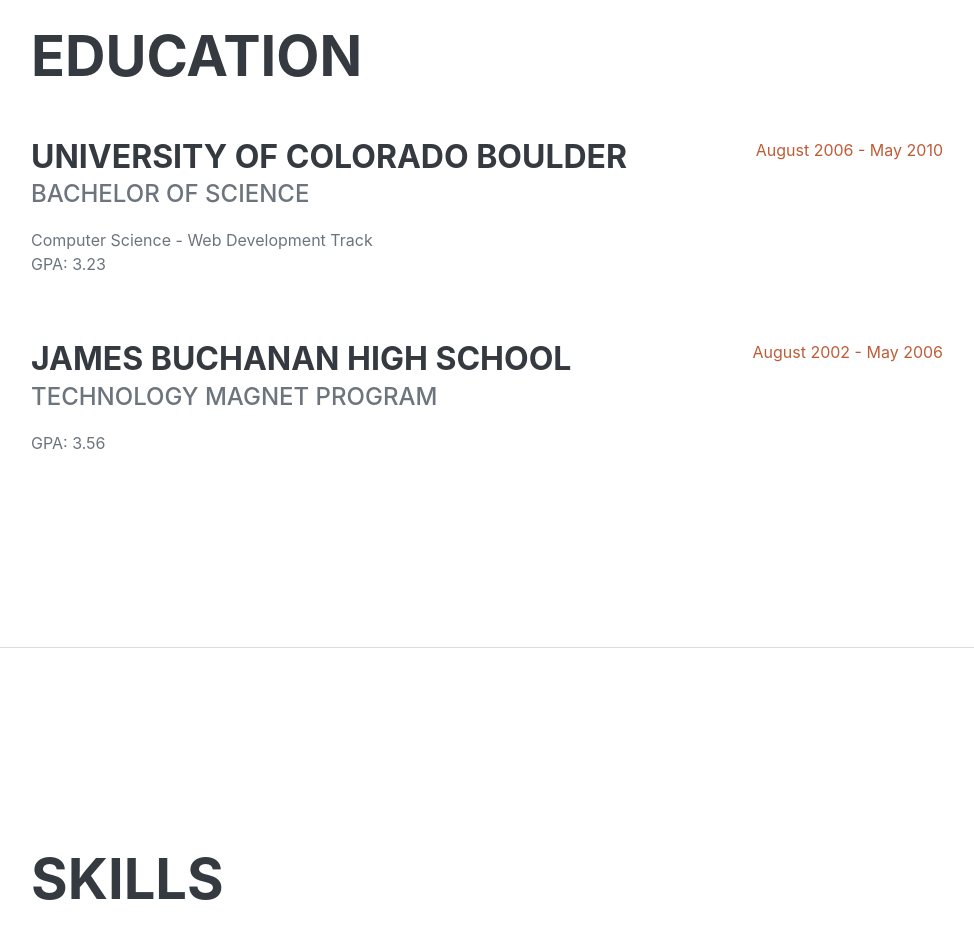
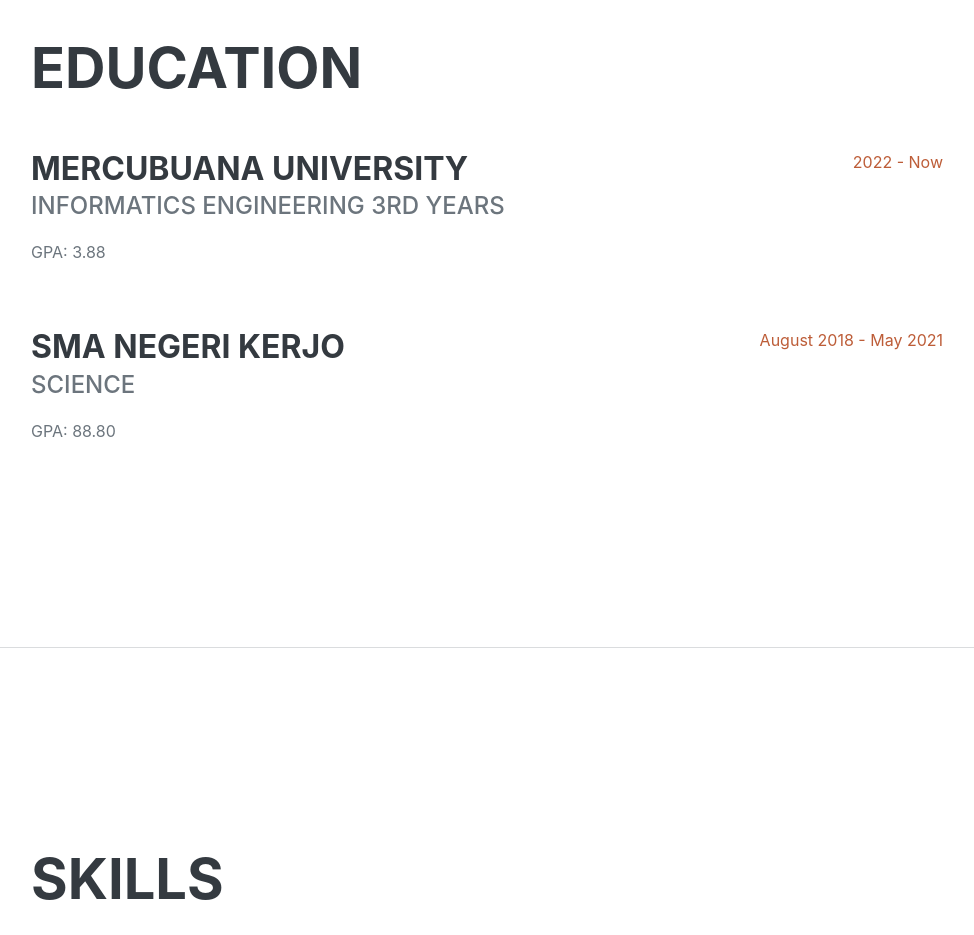
Before and after one commit to masraku/cv, a Next.js app: page / in a window 1280 px wide. Shown: the part 2160-3095 px from the top of the page, without its empty margins (289-1263 px from the left). Built offline with nearby package versions, Linux system fonts and the light colour scheme.

Commit message:
edit education

```diff
--- a/src/app/page.js
+++ b/src/app/page.js
@@ -3,7 +3,7 @@ export default function Home() {
     <div id="page-top">
         <nav className="navbar navbar-expand-lg navbar-dark bg-primary fixed-top" id="sideNav">
             <a className="navbar-brand js-scroll-trigger" href="#page-top">
-                <span className="d-block d-lg-none">Clarence Taylor</span>
+                <span className="d-block d-lg-none">Laksmana Rakho Marzendra</span>
                 <span className="d-none d-lg-block"><img className="img-fluid img-profile rounded-circle mx-auto mb-2" src="/profile.jpg" alt="..." /></span>
             </a>
             <button className="navbar-toggler" type="button" data-bs-toggle="collapse" data-bs-target="#navbarResponsive" aria-controls="navbarResponsive" aria-expanded="false" aria-label="Toggle navigation"><span className="navbar-toggler-icon"></span></button>
@@ -23,11 +23,11 @@ export default function Home() {
                 <div className="resume-section-content">
                     <h1 className="mb-0">
                         Laksmana Rakho
-                        <span className="text-primary">Marzendra</span>
+                        <span className="text-primary"> Marzendra</span>
                     </h1>
                     <div className="subheading mb-5">
                         Jalan Inspeksi Kali Sunter RT 08/RW 05 · Kelapa Gading Barat · Jakarta Utara 14240 · (+62) 821 4615 0660 ·
-                        <a href="mailto:laksmanarakho@gmail.com">laksmanarakho@gmail.com</a>
+                        <a href="mailto:laksmanarakho@gmail.com"> laksmanarakho@gmail.com</a>
                     </div>
                     <p className="lead mb-5">I have an interesting in computer science. I like discussion about problem solving, responsible, and interesting to learn about new things. Not only programming and microsoft office skill but also I have a good public speaking skills.</p>
                     <div className="social-icons">
@@ -86,20 +86,19 @@ export default function Home() {
                     <h2 className="mb-5">Education</h2>
                     <div className="d-flex flex-column flex-md-row justify-content-between mb-5">
                         <div className="flex-grow-1">
-                            <h3 className="mb-0">University of Colorado Boulder</h3>
-                            <div className="subheading mb-3">Bachelor of Science</div>
-                            <div>Computer Science - Web Development Track</div>
-                            <p>GPA: 3.23</p>
+                            <h3 className="mb-0">Mercubuana University</h3>
+                            <div className="subheading mb-3">Informatics Engineering 3rd Years</div>
+                            <p>GPA: 3.88</p>
                         </div>
-                        <div className="flex-shrink-0"><span className="text-primary">August 2006 - May 2010</span></div>
+                        <div className="flex-shrink-0"><span className="text-primary">2022 - Now</span></div>
                     </div>
                     <div className="d-flex flex-column flex-md-row justify-content-between">
                         <div className="flex-grow-1">
-                            <h3 className="mb-0">James Buchanan High School</h3>
-                            <div className="subheading mb-3">Technology Magnet Program</div>
-                            <p>GPA: 3.56</p>
+                            <h3 className="mb-0">SMA Negeri Kerjo</h3>
+                            <div className="subheading mb-3">Science</div>
+                            <p>GPA: 88.80</p>
                         </div>
-                        <div className="flex-shrink-0"><span className="text-primary">August 2002 - May 2006</span></div>
+                        <div className="flex-shrink-0"><span className="text-primary">August 2018 - May 2021</span></div>
                     </div>
                 </div>
             </section>
```
